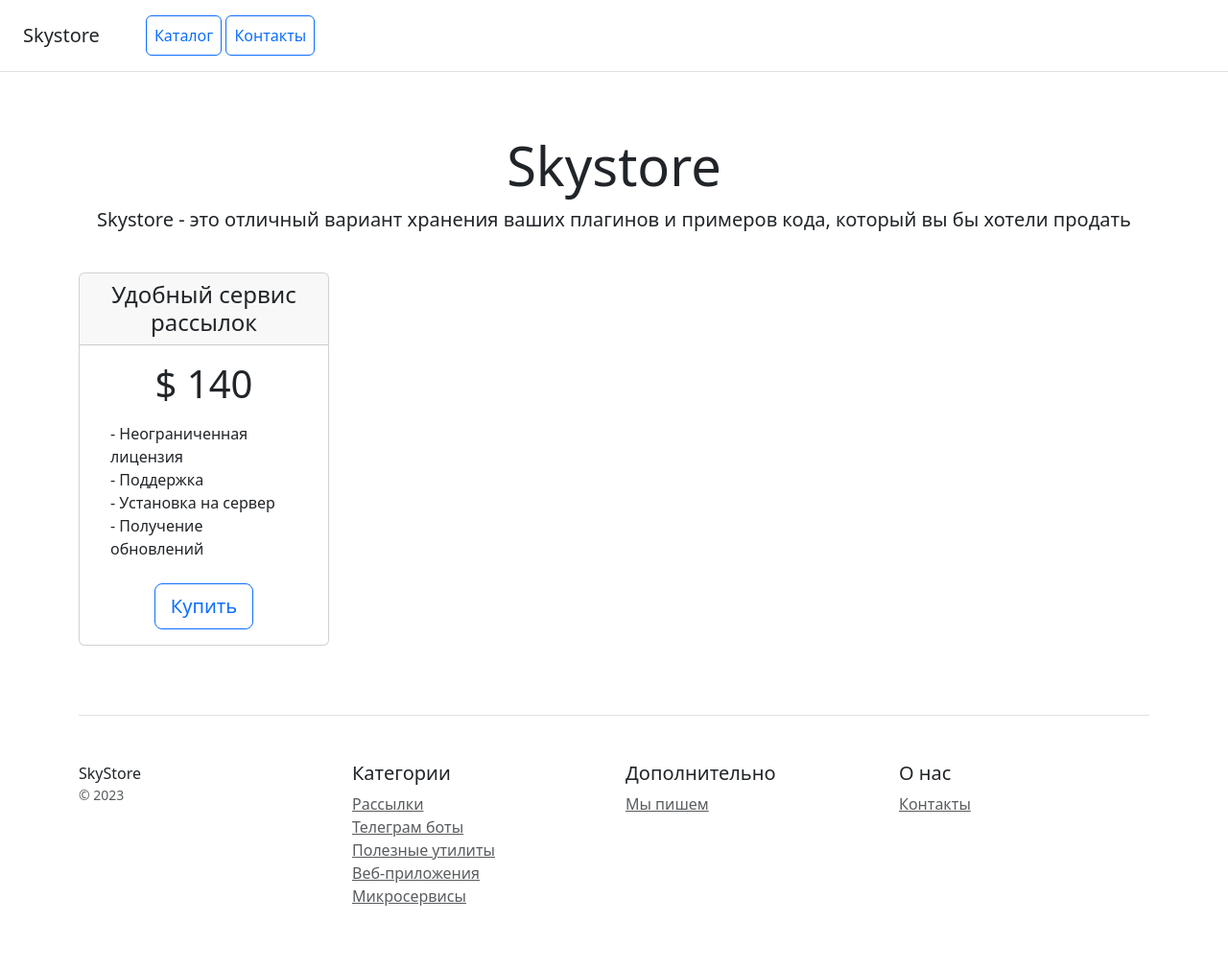
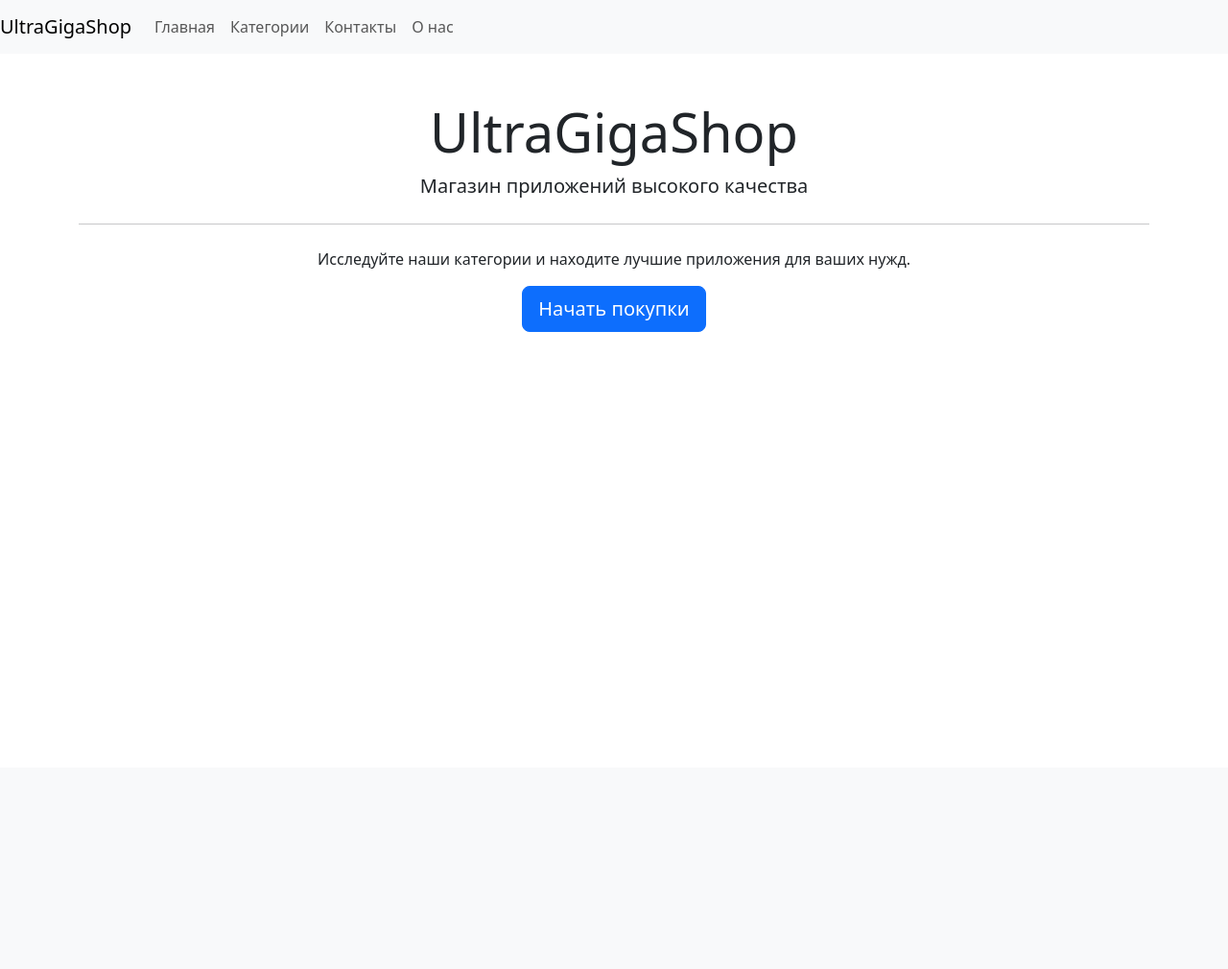
Before and after one commit to NickKrlv/django_ShopProj, a Django app: page / in a window 1280 px wide. Shown: the whole page at 96% size. After the commit the page ends 346 px from the top, so only its background shows below. Run offline with Django 5.2, Linux system fonts and the light colour scheme; some libraries are stand-ins or nearby versions.

Commit message:
Переделано

```diff
--- a/catalog/templates/catalog/home.html
+++ b/catalog/templates/catalog/home.html
@@ -3,77 +3,47 @@
 <head>
     <meta charset="utf-8">
     <meta name="viewport" content="width=device-width, initial-scale=1">
-    <title>Skystore</title>
-    <link href="/static/css/bootstrap.min.css" rel="stylesheet">
+    <title>UltraGigaShop</title>
+    <link href="https://cdn.jsdelivr.net/npm/bootstrap@5.3.2/dist/css/bootstrap.min.css" rel="stylesheet"
+          integrity="sha384-T3c6CoIi6uLrA9TneNEoa7RxnatzjcDSCmG1MXxSR1GAsXEV/Dwwykc2MPK8M2HN" crossorigin="anonymous">
 </head>
 <body>
-<div class="d-flex flex-column flex-md-row align-items-center p-3 px-md-4 mb-3 bg-white border-bottom box-shadow">
-    <h5 class="my-0 mr-md-auto font-weight-normal">Skystore</h5>
-    <nav class="ms-5">
-        <a class="p-2 btn btn-outline-primary" href="/">Каталог</a>
-        <a class="p-2 btn btn-outline-primary" href="/contacts/">Контакты</a>
-    </nav>
+<nav class="navbar navbar-expand-lg navbar-light bg-light">
+    <a class="navbar-brand" href="/">UltraGigaShop</a>
+    <button class="navbar-toggler" type="button" data-toggle="collapse" data-target="#navbarNav"
+            aria-controls="navbarNav" aria-expanded="false" aria-label="Toggle navigation">
+        <span class="navbar-toggler-icon"></span>
+    </button>
+    <div class="collapse navbar-collapse" id="navbarNav">
+        <ul class="navbar-nav ml-auto">
+            <li class="nav-item active">
+                    <a class="nav-link" href="/">Главная</a>
+                </li>
+            <li class="nav-item">
+                <a class="nav-link" href="#">Категории</a>
+            </li>
+            <li class="nav-item">
+                <a class="nav-link" href="/contacts/">Контакты</a>
+            <li class="nav-item active">
+                <a class="nav-link" href="#">О нас</a>
+            </li>
+            <!-- Добавьте дополнительные пункты меню по необходимости -->
+        </ul>
+    </div>
+</nav>
+
+<!-- Главный контент -->
+<div class="container mt-5">
+    <div class="jumbotron text-center">
+        <h1 class="display-4">UltraGigaShop</h1>
+        <p class="lead">Магазин приложений высокого качества</p>
+        <hr class="my-4">
+        <p>Исследуйте наши категории и находите лучшие приложения для ваших нужд.</p>
+        <a class="btn btn-primary btn-lg" href="#" role="button">Начать покупки</a>
+    </div>
 </div>
-
-<div class="pricing-header px-3 py-3 pt-md-5 pb-md-4 mx-auto text-center">
-    <h1 class="display-4">Skystore</h1>
-    <p class="lead">Skystore - это отличный вариант хранения ваших плагинов и примеров кода, который вы бы хотели
-        продать</p>
-</div>
-
-<div class="container">
-    <div class="row text-center">
-        <div class="col-3">
-            <div class="card mb-4 box-shadow">
-                <div class="card-header">
-                    <h4 class="my-0 font-weight-normal">Удобный сервис рассылок</h4>
-                </div>
-                <div class="card-body">
-                    <h1 class="card-title pricing-card-title">$ 140</h1>
-                    <ul class="list-unstyled mt-3 mb-4 text-start m-3">
-                        <li>- Неограниченная лицензия</li>
-                        <li>- Поддержка</li>
-                        <li>- Установка на сервер</li>
-                        <li>- Получение обновлений</li>
-                    </ul>
-                    <button type="button" class="btn btn-lg btn-block btn-outline-primary">Купить</button>
-                </div>
-            </div>
-        </div>
-    </div>
-
-    <footer class="pt-4 my-md-5 pt-md-5 border-top">
-        <div class="row">
-            <div class="col-12 col-md">
-                SkyStore
-                <small class="d-block mb-3 text-muted">&copy; 2023</small>
-            </div>
-            <div class="col-6 col-md">
-                <h5>Категории</h5>
-                <ul class="list-unstyled text-small">
-                    <li><a class="text-muted" href="#">Рассылки</a></li>
-                    <li><a class="text-muted" href="#">Телеграм боты</a></li>
-                    <li><a class="text-muted" href="#">Полезные утилиты</a></li>
-                    <li><a class="text-muted" href="#">Веб-приложения</a></li>
-                    <li><a class="text-muted" href="#">Микросервисы</a></li>
-                </ul>
-            </div>
-            <div class="col-6 col-md">
-                <h5>Дополнительно</h5>
-                <ul class="list-unstyled text-small">
-                    <li><a class="text-muted" href="#">Мы пишем</a></li>
-                </ul>
-            </div>
-            <div class="col-6 col-md">
-                <h5>О нас</h5>
-                <ul class="list-unstyled text-small">
-                    <li><a class="text-muted" href="/contacts/">Контакты</a></li>
-                </ul>
-            </div>
-        </div>
-    </footer>
-</div>
-
-<script src="/static/js/bootstrap.bundle.min.js"></script>
+<script src="https://cdn.jsdelivr.net/npm/bootstrap@5.3.2/dist/js/bootstrap.bundle.min.js"
+        integrity="sha384-C6RzsynM9kWDrMNeT87bh95OGNyZPhcTNXj1NW7RuBCsyN/o0jlpcV8Qyq46cDfL"
+        crossorigin="anonymous"></script>
 </body>
 </html>
```
Also changed, not shown: catalog/templates/catalog/contacts.html (+50 -159 lines), catalog/urls.py (line endings or trailing spaces).
